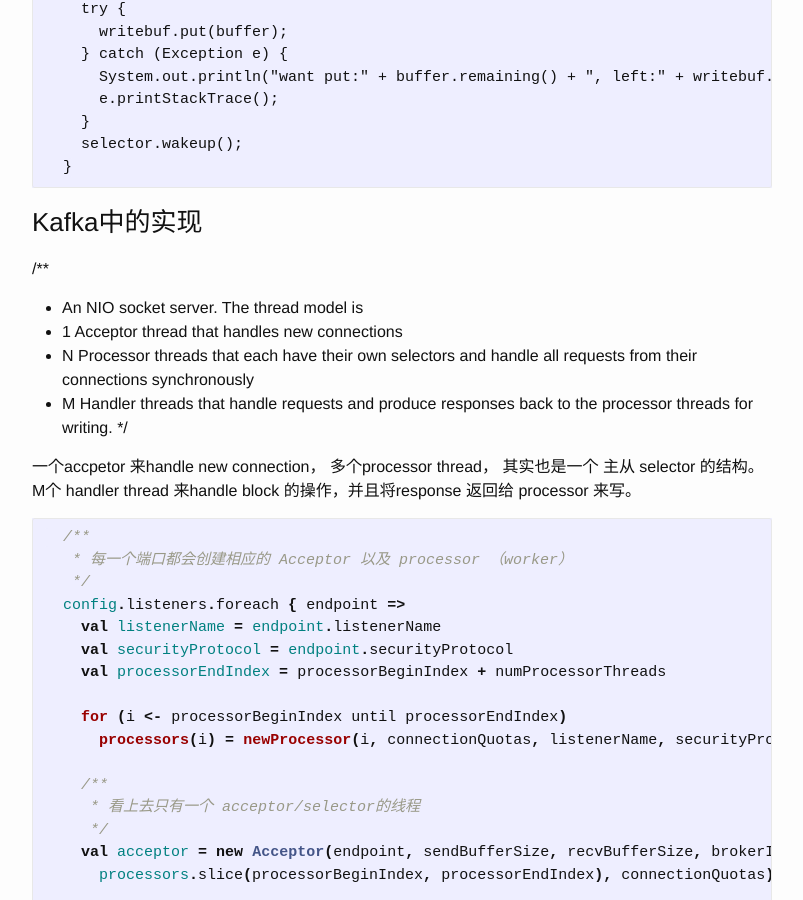
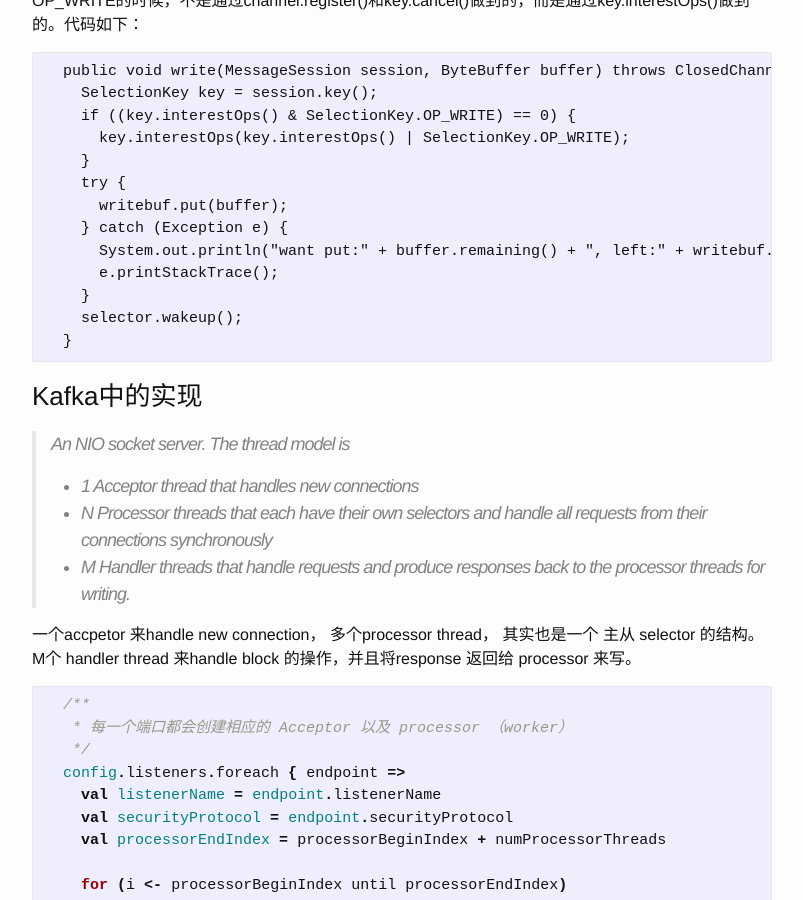
Before and after one commit to zysimplelife/zysimplelife.github.io, a Jekyll site: the page built from _posts/2017-09-22-Kafka-source-code-Socket-Server.markdown, in a window 1280 px wide and 900 px high, scrolled down 5580 px. Shown: the whole window, without its empty margins (238-1041 px from the left). Built offline with Jekyll 4.4.1, drawn with Linux system fonts in a browser that asks for light colours; some of the changed text lies outside the part shown.

Commit message:
update format

```diff
--- a/_posts/2017-09-22-Kafka-source-code-Socket-Server.markdown
+++ b/_posts/2017-09-22-Kafka-source-code-Socket-Server.markdown
@@ -8,20 +8,18 @@ categories: SourceCode, Kafka
 ### why kafka made there own socket server instead of using Netty
 From Quora I got somehow an answer which seem accetpable
 
-https://www.quora.com/Why-did-Kafka-developers-prefer-to-implement-their-own-socket-server-instead-of-using-Netty-Does-that-help-with-performance-Does-Kafka-implement-such-features-already
-
-Existing answers say that performance drove the decision - which is absolutely correct, but is only part of the reason.
-
-The rest of the reason is dependencies.
-
-In the old days, before Kafka 0.8.2. came out, Kafka server and clients were one big library - in order for your app to consume or produce anything from Kafka, you needed to include the whole thing as a dependency. Which means that we had to be very very careful not to make Kafka depend on any library that an application acting as Kafka client might depend on - because if we do, we may each depend on a different version and the road to compatibility hell is very short from there.
-
-So we stayed the hell away from any library that can possibly cause conflicts and implemented way too much ourselves. Kafka’s very own metric’s library, avoiding the popular Curator library for ZK, etc.
-
-These days we are still super strict on dependencies that go into client and common package, and a bit more lenient about the server.
-
-Was it the right choice? It’s hard to know for sure. Performance and no dependency-hell is great! But we are paying the price over and over - our own security layers (which Netty would have provided), very odd bugs caused by changes in low level networking code in different operating systems that take forever to debug (and we assume Netty already solved…).
-
+> Existing answers say that performance drove the decision - which is absolutely correct, but is only part of the reason.
+>
+> The rest of the reason is dependencies.
+>
+> In the old days, before Kafka 0.8.2. came out, Kafka server and clients were one big library - in order for your app to consume or produce anything from Kafka, you needed to include the whole thing as a dependency. Which means that we had to be very very careful not to make Kafka depend on any library that an application acting as Kafka client might depend on - because if we do, we may each depend on a different version and the road to compatibility hell is very short from there.
+>
+> So we stayed the hell away from any library that can possibly cause conflicts and implemented way too much ourselves. Kafka’s very own metric’s library, avoiding the popular Curator library for ZK, etc.
+>
+> These days we are still super strict on dependencies that go into client and common package, and a bit more lenient about the server.
+>
+> Was it the right choice? It’s hard to know for sure. Performance and no dependency-hell is great! But we are paying the price over and over - our own security layers (which Netty would have provided), very odd bugs caused by changes in low level networking code in different operating systems that take forever to debug (and we assume Netty already solved…).
+>
 
 #### NIO 框架架构
 虽然这部分感觉和 netty 应该基本差不多，但是但是我还是想分析一下看一下。 首先看一下传统的nio 架构 netty 以及 mina.
@@ -61,21 +59,21 @@ handler 则是做附体工作的地方。
 负责做 non-blocking的事件。
 
 
-The Intent of the Reactor Pattern
-
-The Reactor architectural pattern allows event-driven applications to demultiplex and dispatch service requests that are delivered to an application from one or more clients.
+> The Intent of the Reactor Pattern
+>
+> The Reactor architectural pattern allows event-driven applications to demultiplex and dispatch service requests that are delivered to an application from one or more clients.
 
 Reactor 架构让application可以多路复用的处理客户端发送过来的application
 
-One reactor will keep looking for events and will inform the corresponding event handler to handle it once the event gets triggered.
+> One reactor will keep looking for events and will inform the corresponding event handler to handle it once the event gets triggered.
 
 reactor会一直监控 event， 并且同事handler 去处理。
 
-The Reactor Pattern is a design pattern for synchronous demultiplexing and order of events as they arrive.
-
-
-It receives messages, requests, and connections coming from multiple concurrent clients and processes these posts sequentially using event handlers. The purpose of the Reactor design pattern is to avoid the common problem of creating a thread for each message, request, and connection. Then it receives events from a set of handlers and distributes them sequentially to the corresponding event handlers.
-
+> The Reactor Pattern is a design pattern for synchronous demultiplexing and order of events as they arrive.
+>
+>
+> It receives messages, requests, and connections coming from multiple concurrent clients and processes these posts sequentially using event handlers. The purpose of the Reactor design pattern is to avoid the common problem of creating a thread for each message, request, and connection. Then it receives events from a set of handlers and distributes them sequentially to the corresponding event handlers.
+>
 reactor 接受从多个client来的消息，request，或者链接请求。这种方式可以避免为每一个message，request 或者connection创建独立的线程。而是再一系列的handler之间接受和发送event。
 
 
@@ -85,36 +83,36 @@ reactor 接受从多个client来的消息，request，或者链接请求。这
 
 
 
-In Summary: Servers have to handle more than 10,000 concurrent clients, and threads cannot scale the connections using Tomcat, Glassfish, JBoss, or HttpClient.
+> In Summary: Servers have to handle more than 10,000 concurrent clients, and threads cannot scale the connections using Tomcat, Glassfish, JBoss, or HttpClient.
 
 
 在如上的模式下， server 可能会收到超过 10,000个并行的client，但是由于系统的限制，我们不可能在服务器里面创建 10,000个线程去处理。
 
 ![image](https://lh4.googleusercontent.com/2iHLg2EtmznV_RNkO2X_kMWF07_SdZMDIRsTN1nle6YoZrpTZc1ZDfDVTor5keXAPUh1HWxU3OgbHUfEfsUufvgu3w2ay9o-Ae464y74QkalMalXlQqoKVorWpZ09GKWWRmh2vjVfA)
 
-Basically, the standard Reactor allows a lead application with simultaneous events, while maintaining the simplicity of single threading.
+> Basically, the standard Reactor allows a lead application with simultaneous events, while maintaining the simplicity of single threading.
 
 简单的说，用reactor的方法可以让 application只用一个线程但是处理并发的event
 
-A demultiplexer is a circuit that has an input and more than one output. It is a circuit used when you want to send a signal to one of several devices.
+> A demultiplexer is a circuit that has an input and more than one output. It is a circuit used when you want to send a signal to one of several devices.
 
 demultiplexer 本来是的概念是一个基本电路，它允许一个输入，但是多个输出， 一般用来想将信号发给一个或者多个设备的情况。
 
 
-This description sounds similar to the description given to a decoder, but is used to select between many devices, while a demultiplexer is used to send a signal among many devices.
+> This description sounds similar to the description given to a decoder, but is used to select between many devices, while a demultiplexer is used to send a signal among many devices.
 
 
 听上去很像一个decoder，但是用来在在多个设备中进行选择。
 
-A Reactor allows multiple tasks which block to be processed efficiently using a single thread. The Reactor also manages a set of event handlers. When called to perform a task, it connects with the handler that is available and makes it as active.
+> A Reactor allows multiple tasks which block to be processed efficiently using a single thread. The Reactor also manages a set of event handlers. When called to perform a task, it connects with the handler that is available and makes it as active.
 
 Reacotr 可以用一个线程，让多个会阻塞的task 有效率的执行， 同时reactor 也会管理多个handler。当开始处理一个task的时候， ractor会去调用可以用的handler，并且将他们激活。（注意，handler才会去真正读数据，而不是reactor，这个是和生产者消费者不一样的地方。
 
 
-The Cycle of Events:
-
-- Find all handlers that are active and unlocked or delegates this for a dispatcher implementation.
-- Execute each of these handlers sequentially until complete, or a point is reached where they are blocked. Completed Handlers are deactivated, allowing the event cycle to continue.
+> The Cycle of Events:
+>
+> - Find all handlers that are active and unlocked or delegates this for a dispatcher implementation.
+> - Execute each of these handlers sequentially until complete, or a point is reached where they are blocked. Completed Handlers are deactivated, allowing the event cycle to continue.
 
 
 处理event的过程分为两部
@@ -191,12 +189,14 @@ nio的select()的时候，只要数据通道允许写，每次select()返回的O
 
 ### Kafka中的实现
 
-/**
- * An NIO socket server. The thread model is
- *   1 Acceptor thread that handles new connections
- *   N Processor threads that each have their own selectors and handle all requests from their connections synchronously
- *   M Handler threads that handle requests and produce responses back to the processor threads for writing.
- */
+
+
+> An NIO socket server. The thread model is
+> * 1 Acceptor thread that handles new connections
+> * N Processor threads that each have their own selectors and handle all requests from their connections synchronously
+> * M Handler threads that handle requests and produce responses back to the processor threads for writing.
+
+
 
 一个accpetor 来handle new connection， 多个processor thread， 其实也是一个 主从 selector 的结构。 M个 handler thread 来handle block 的操作，并且将response 返回给 processor 来写。
 
```
Also changed, not shown: other parts of _posts/2017-09-22-Kafka-source-code-Socket-Server.markdown (+14 -13 lines).
